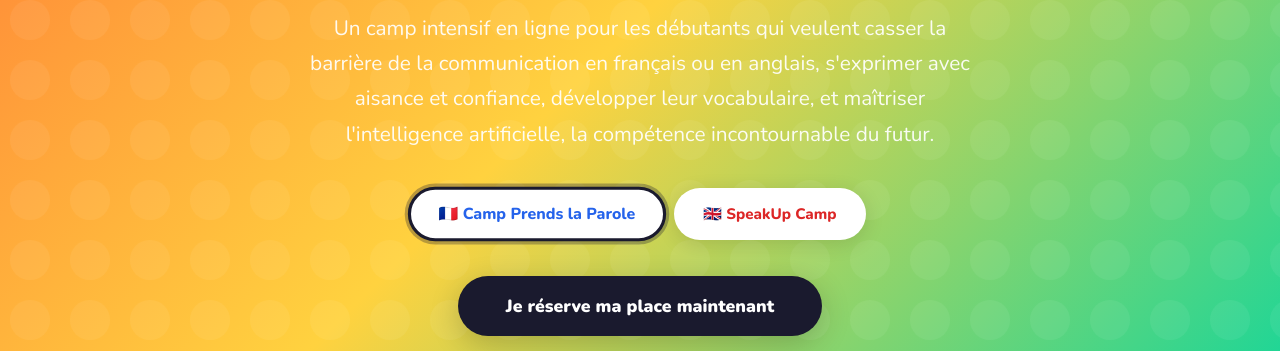
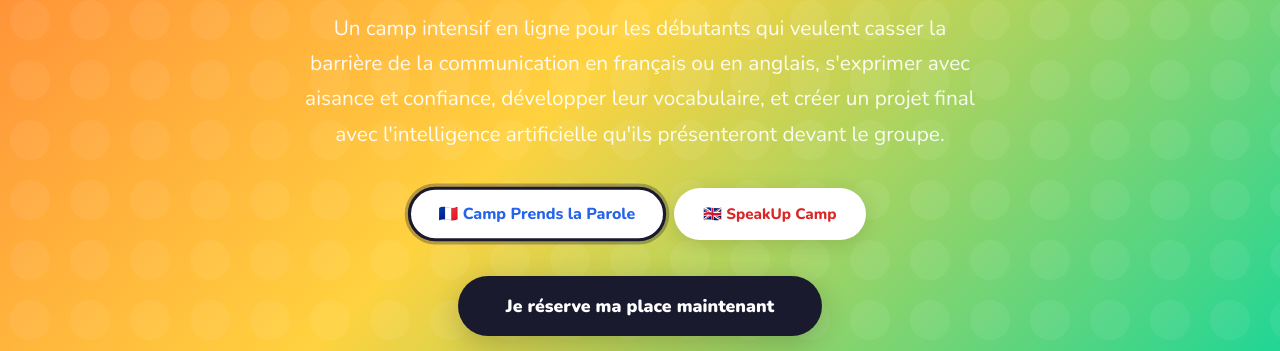
Before and after one commit to Creavot/summer-camp-french, a plain HTML site: page index.html in a window 1280 px wide. Shown: the part 430-781 px from the top of the page. Drawn offline with nearby package versions, Linux system fonts and the light colour scheme.

Commit message:
Update hero-sub: rephrase AI module as final project presentation

```diff
--- a/index.html
+++ b/index.html
@@ -306,7 +306,7 @@
     <span class="floating">🏆</span>
   </div>
   <h1 data-i18n="hero-h1">Ton enfant prend la parole.<br/><em>Pour de vrai. En 1 mois.</em></h1>
-  <p class="hero-sub" data-i18n="hero-sub">Un camp intensif en ligne pour les débutants qui veulent casser la barrière de la communication en français ou en anglais, s'exprimer avec aisance et confiance, développer leur vocabulaire, et maîtriser l'intelligence artificielle, la compétence incontournable du futur.</p>
+  <p class="hero-sub" data-i18n="hero-sub">Un camp intensif en ligne pour les débutants qui veulent casser la barrière de la communication en français ou en anglais, s'exprimer avec aisance et confiance, développer leur vocabulaire, et créer un projet final avec l'intelligence artificielle qu'ils présenteront devant le groupe.</p>
   <div class="hero-camps">
     <div class="camp-pill fr active" id="pill-fr">🇫🇷 Camp Prends la Parole</div>
     <div class="camp-pill en" id="pill-en">🇬🇧 SpeakUp Camp</div>
@@ -519,7 +519,7 @@ const T = {
     'nav-cta': "Je m'inscris",
     'hero-badge': "🔥 Juillet 2026, places limitées",
     'hero-h1': "Ton enfant prend la parole.<br/><em>Pour de vrai. En 1 mois.</em>",
-    'hero-sub': "Un camp intensif en ligne pour les débutants qui veulent casser la barrière de la communication en français ou en anglais, s'exprimer avec aisance et confiance, développer leur vocabulaire, et maîtriser l'intelligence artificielle, la compétence incontournable du futur.",
+    'hero-sub': "Un camp intensif en ligne pour les débutants qui veulent casser la barrière de la communication en français ou en anglais, s'exprimer avec aisance et confiance, développer leur vocabulaire, et créer un projet final avec l'intelligence artificielle qu'ils présenteront devant le groupe.",
     'hero-cta': "Je réserve ma place maintenant",
     'hero-urgency': "⚡ Tarif early bird : 1 000 DH jusqu'au 25 juin",
     'stat1': "enfants max par groupe", 'stat2': "sessions live en juillet", 'stat3': "en ligne, de partout", 'stat4': "langues au choix",
@@ -584,7 +584,7 @@ const T = {
     'nav-cta': "Sign up",
     'hero-badge': "🔥 July 2026, limited spots",
     'hero-h1': "Your child finds their voice.<br/><em>For real. In 1 month.</em>",
-    'hero-sub': "An intensive online camp for beginners who want to break through the communication barrier in French or English, express themselves with ease and confidence, build their vocabulary, and master artificial intelligence, the essential skill of the future.",
+    'hero-sub': "An intensive online camp for beginners who want to break through the communication barrier in French or English, express themselves with ease and confidence, build their vocabulary, and create a final AI project they will present in front of the group.",
     'hero-cta': "Reserve my spot now",
     'hero-urgency': "⚡ Early bird price: 1,000 DH until June 25",
     'stat1': "kids max per group", 'stat2': "live sessions in July", 'stat3': "online, from anywhere", 'stat4': "languages to choose from",
```
